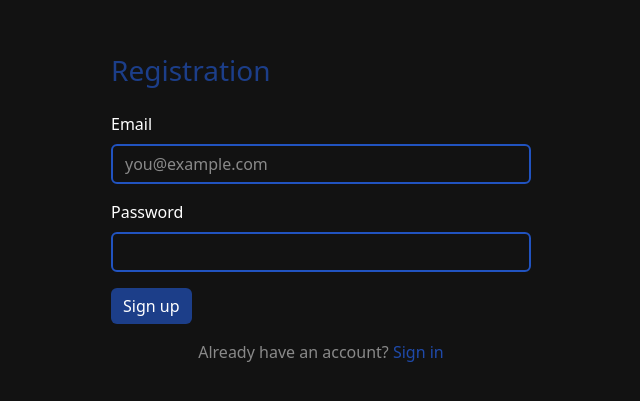
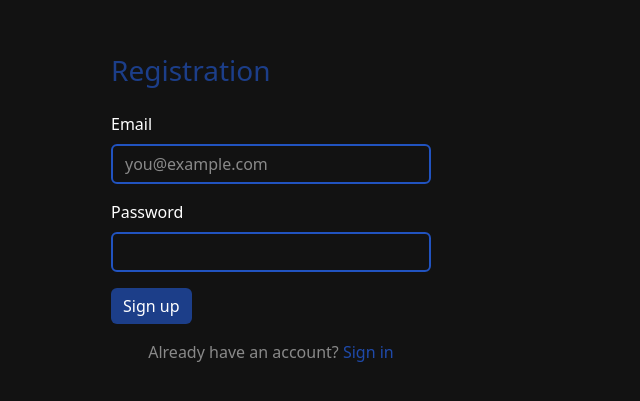
Before and after one commit to anassstya/frontchat, a React (Vite) app: page /register in a window 1280 px wide. Shown: the part 191-592 px from the top of the page, without its empty margins (319-959 px from the left). Built offline with nearby package versions, Linux system fonts and the light colour scheme; no server answers.

Commit message:
update inputForm

```diff
--- a/src/App.scss
+++ b/src/App.scss
@@ -149,7 +149,6 @@
 
 .register{
 
-
   &__name{
     color: rgba(37, 99, 235, 0.55) !important;
   }
--- a/src/pages/Register.jsx
+++ b/src/pages/Register.jsx
@@ -40,7 +40,7 @@ export default function Register() {
             <div style={{ width: 420 }}>
                 <h1 className="register__name h3 mb-4">Registration</h1>
 
-                <form onSubmit={handleSubmit} style={{ maxWidth: 420 }}>
+                <form onSubmit={handleSubmit} style={{ maxWidth: 320 }}>
                     <div className="mb-3">
                         <label className="register__label form-label">Email</label>
                         <input
```
